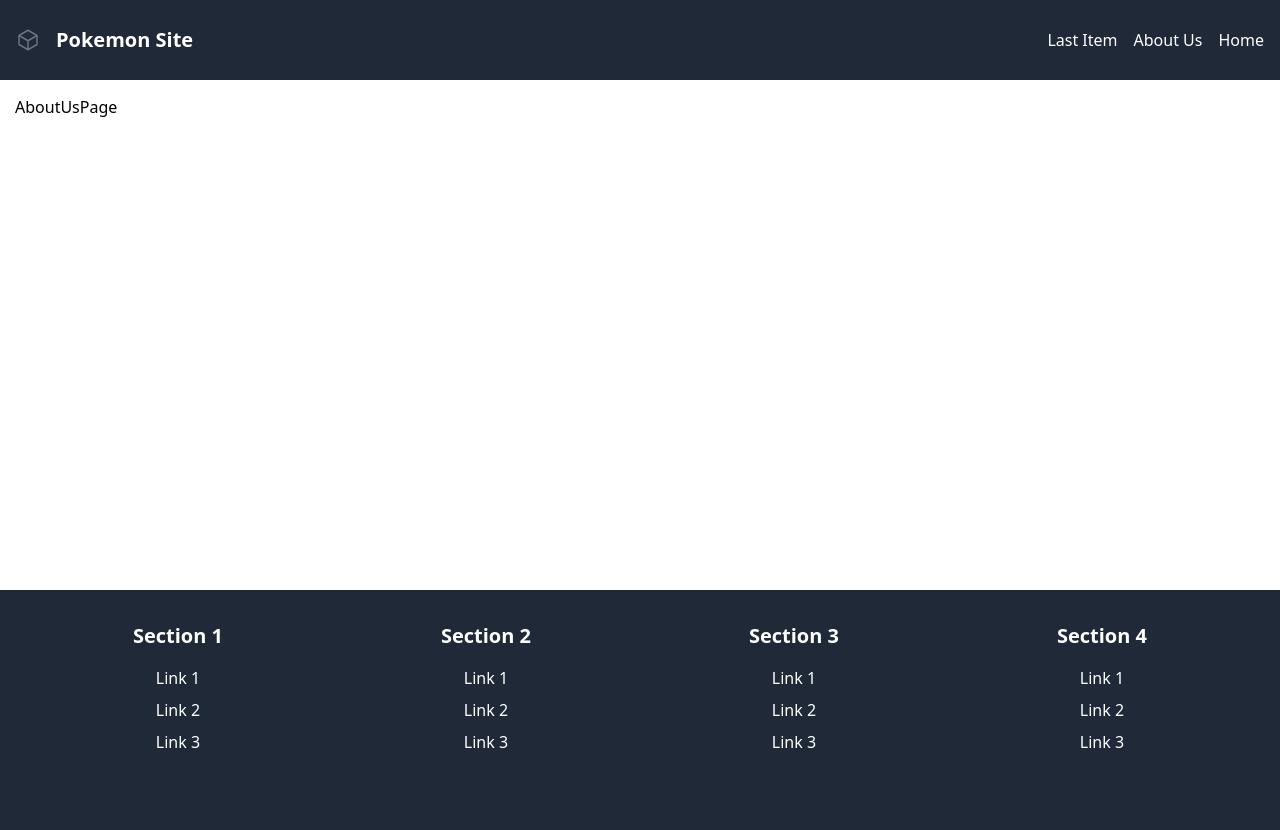
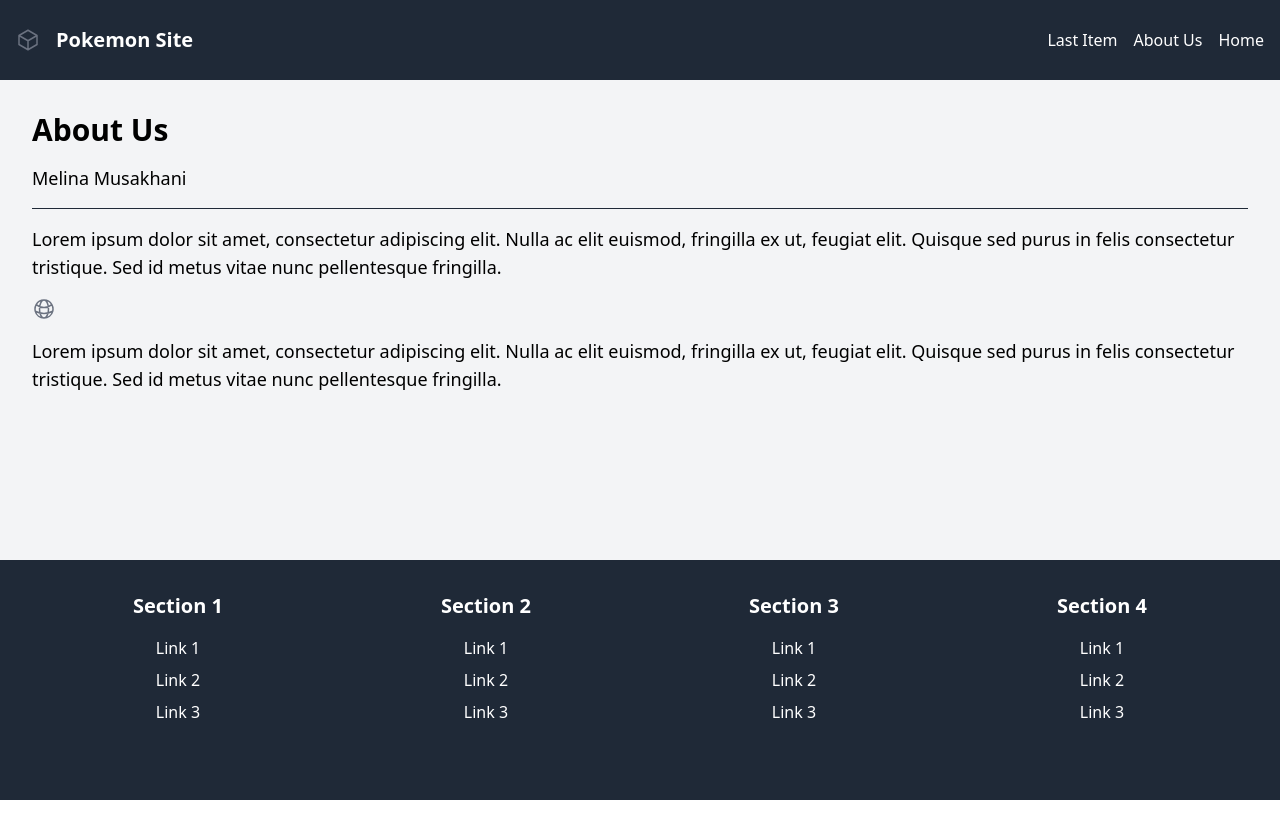
Before and after one commit to mel-dev-repos/pokemon, a React (Create React App) app: page /about-us in a window 1280 px wide. After the commit the page ends 800 px from the top, so only its background shows below. Built offline with nearby package versions, Linux system fonts and the light colour scheme.

Commit message:
feat: Create AboutUs Page

```diff
--- a/src/pages/AboutUs.page.tsx
+++ b/src/pages/AboutUs.page.tsx
@@ -1,9 +1,34 @@
 import { MainLayout } from "layouts";
+import { GlobeAltIcon } from "@heroicons/react/24/outline";
 
 export const AboutUsPage = () => {
   return (
     <MainLayout>
-      <p>AboutUsPage</p>
+      <div className="bg-gray-100 m-[-15px] h-[60vh]">
+        <div className="container mx-auto py-8 px-4 sm:px-6 lg:px-8">
+          <h1 className="text-3xl font-bold mb-4">About Us</h1>
+          <p className="text-lg mb-4">Melina Musakhani</p>
+          <hr className="border-[#1f2937]"/>
+          <p className="text-lg mb-4 mt-4">
+            Lorem ipsum dolor sit amet, consectetur adipiscing elit. Nulla ac elit euismod, fringilla ex ut, feugiat elit.
+            Quisque sed purus in felis consectetur tristique. Sed id metus vitae nunc pellentesque fringilla.
+          </p>
+          <div className="flex items-center space-x-4">
+            <a
+              href="https://github.com/mel-dev-repos"
+              target="_blank"
+              rel="noopener noreferrer"
+              className="text-gray-500 hover:text-gray-700"
+            >
+              <GlobeAltIcon className="h-6 w-6" />
+            </a>
+          </div>
+          <p className="text-lg mb-4 mt-4">
+            Lorem ipsum dolor sit amet, consectetur adipiscing elit. Nulla ac elit euismod, fringilla ex ut, feugiat elit.
+            Quisque sed purus in felis consectetur tristique. Sed id metus vitae nunc pellentesque fringilla.
+          </p>
+        </div>
+      </div>
     </MainLayout>
-  )
-}
+  );
+};
```
